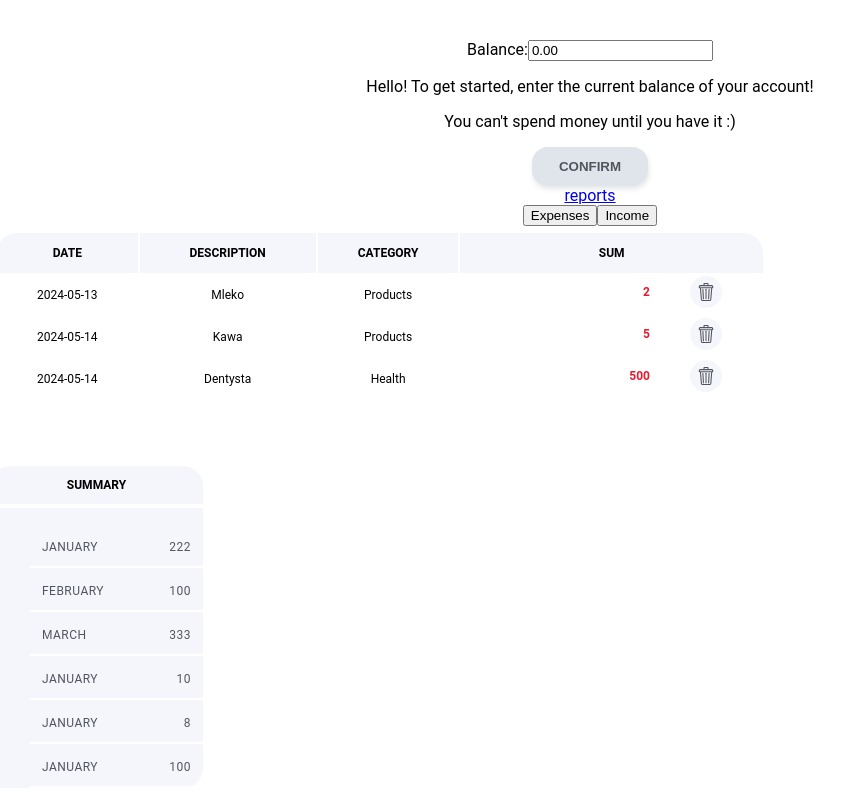
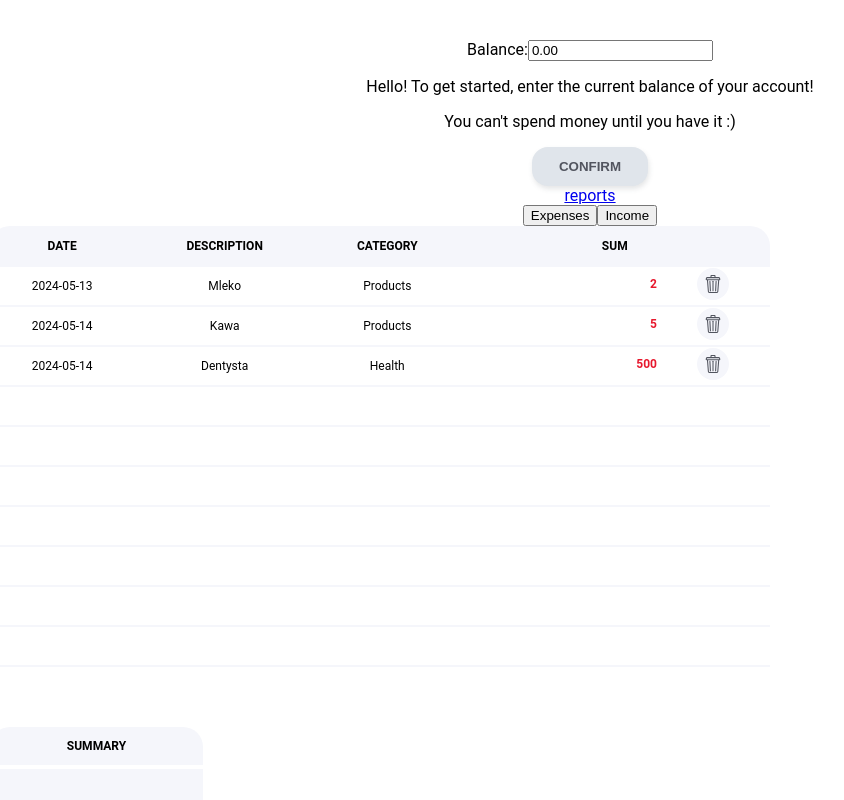
Before and after one commit to ToporekDaniel/kapusta-app, a React (Vite) app: page / in a window 1280 px wide. Shown: the top 800 px of the page, without its empty margins (50-894 px from the left). Built offline with nearby package versions, Linux system fonts and the light colour scheme; no server answers.

Commit message:
poprawione wyświetlanie tabeli

```diff
--- a/src/components/TransactionTable/TransactionTable.jsx
+++ b/src/components/TransactionTable/TransactionTable.jsx
@@ -1,6 +1,5 @@
 // import { useState, useEffect } from "react";
 import css from "./TransactionTable.module.css";
-// import trashIcon from "../assets/icons.svg/icon-trash.svg";
 import PropTypes from "prop-types";
 
 function TransactionTable({ transactions, type, handleDelete }) {
@@ -26,8 +25,12 @@ function TransactionTable({ transactions, type, handleDelete }) {
   //     }
   //   };
 
+  const emptyRows = new Array(10 - transactions.length).fill(undefined);
+
+  const rows = [...transactions, ...emptyRows];
 
   return (
+    <div style={{ maxHeight: "500px", overflow: "auto" }}>
       <table className={css["transaction-table"]}>
         <thead>
           <tr>
@@ -38,19 +41,20 @@ function TransactionTable({ transactions, type, handleDelete }) {
           </tr>
         </thead>
         <tbody>
-        {transactions.map((transaction) => (
-          <tr key={transaction.id}>
-            <td>{transaction.date}</td>
-            <td>{transaction.description}</td>
-            <td>{transaction.category}</td>
+          {rows.map((row, index) =>
+            row ? (
+              <tr key={row.id}>
+                <td>{row.date}</td>
+                <td>{row.description}</td>
+                <td>{row.category}</td>
                 <td className={type === "expenses" ? css.expense : css.income}>
-  {transaction.sum}
+                  {row.sum}
                   <div className={css.icon}>
                     {type === "expenses" && (
                       <svg
                         width="18"
                         height="18"
-        onClick={() => handleDelete(transaction.id)}
+                        onClick={() => handleDelete(row.id)}
                       >
                         <use href="/src/assets/icons.svg#icon-trash"></use>
                       </svg>
@@ -58,9 +62,18 @@ function TransactionTable({ transactions, type, handleDelete }) {
                   </div>
                 </td>
               </tr>
-        ))}
+            ) : (
+              <tr key={index}>
+                <td></td>
+                <td></td>
+                <td></td>
+                <td></td>
+              </tr>
+            )
+          )}
         </tbody>
       </table>
+    </div>
   );
 }
 
--- a/src/components/TransactionTable/TransactionTable.module.css
+++ b/src/components/TransactionTable/TransactionTable.module.css
@@ -15,11 +15,11 @@
 }
 
 .transaction-table {
-  border-collapse: separate;
-  width: 780px;
+  border-collapse: collapse;
+   width: 780px;
   table-layout: auto;
   padding: 5px;
-}
+  }
 
 thead {
   vertical-align: middle;
```
Lines whose indentation alone changed are shown as unchanged.
